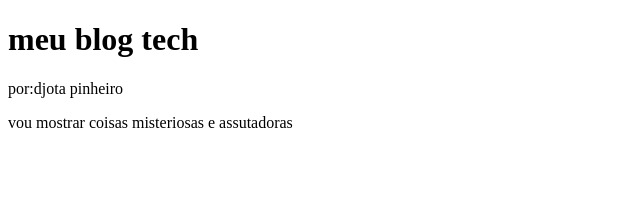
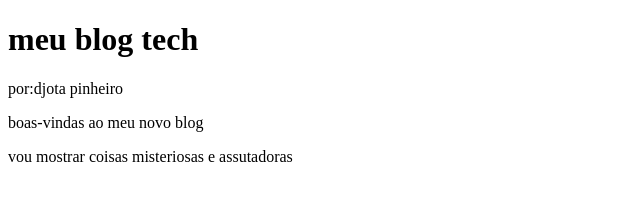
Before and after one commit to gustavopinheirocolaco-cloud/alura, a plain HTML site: page index.html in a window 1280 px wide. Shown: the whole page, without its empty margins (0-640 px from the left). Drawn offline with Linux system fonts and the light colour scheme.

Commit message:
Update index.html

```diff
--- a/index.html
+++ b/index.html
@@ -14,6 +14,8 @@ content="width=device-width, initial-scale=1.0">
       <header>
             <h1>meu blog tech</h1>
       <p>por:djota pinheiro</p>
+            <p>boas-vindas ao meu novo blog
+
             <p>vou mostrar coisas misteriosas e assutadoras <p>
             </body>
 </html>
```
